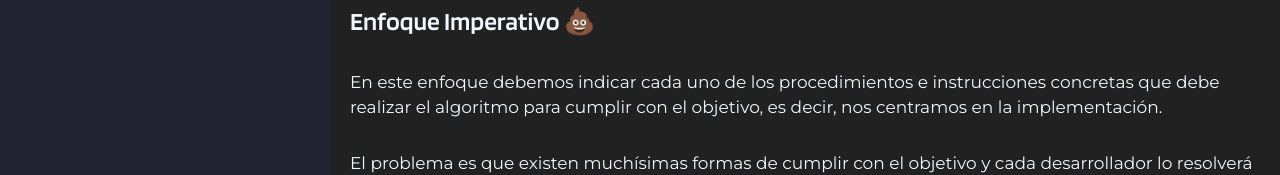
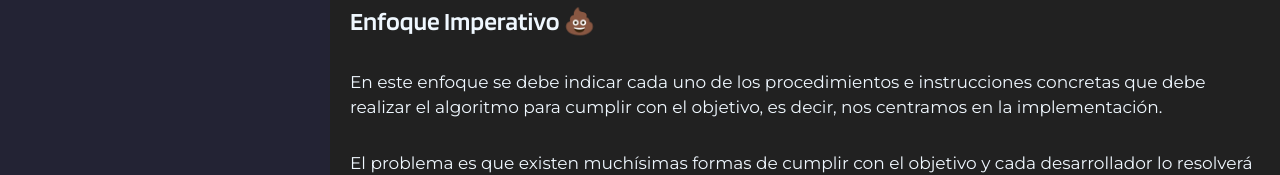
Before and after one commit to edarcode/edarcode, a React (Vite) app: page /react/what_is_react/imperative_declarative in a window 1280 px wide. Shown: the part 422-597 px from the top of the page. Built offline with nearby package versions, Linux system fonts and the light colour scheme.

Commit message:
refactor(src/components/react/ImperativeDeclarative/ImperativeDeclarative.jsx)

```diff
--- a/src/components/react/ImperativeDeclarative/ImperativeDeclarative.jsx
+++ b/src/components/react/ImperativeDeclarative/ImperativeDeclarative.jsx
@@ -10,7 +10,7 @@ export default function ImperativeDeclarative() {
 			<img src="/react/why_react/array.webp" alt="array multiplicado por 2" />
 			<h2>Enfoque Imperativo 💩</h2>
 			<p>
-				En este enfoque debemos indicar cada uno de los procedimientos e
+				En este enfoque se debe indicar cada uno de los procedimientos e
 				instrucciones concretas que debe realizar el algoritmo para cumplir con
 				el objetivo, es decir, nos centramos en la implementación.
 			</p>
```
